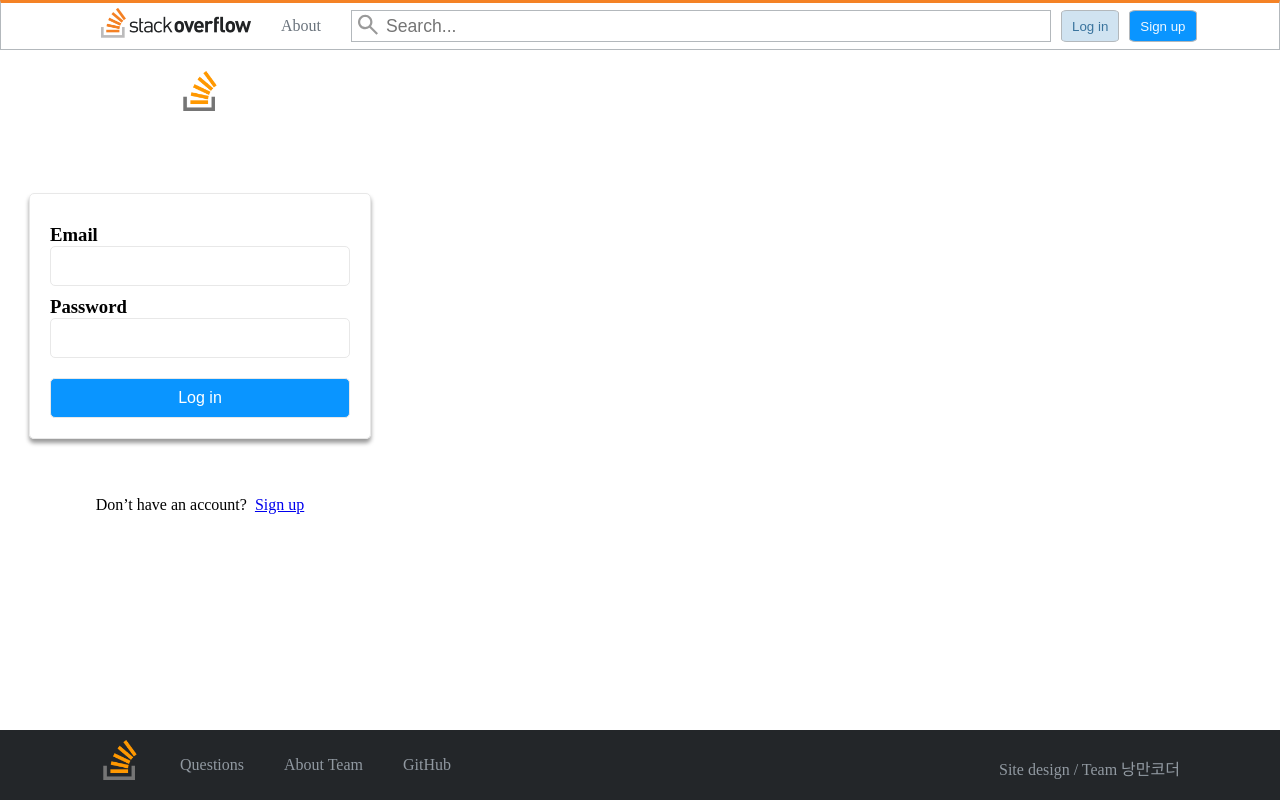
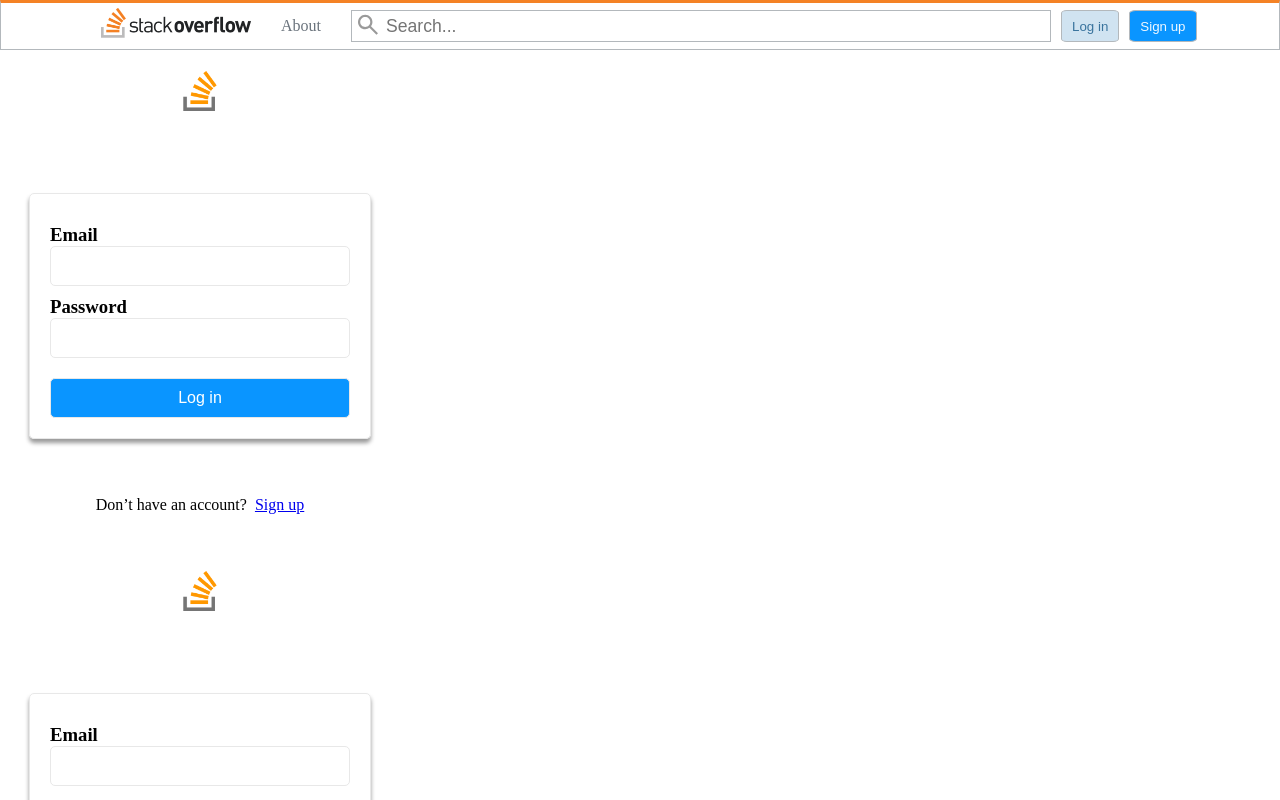
Before and after one commit to codestates-seb/seb44_pre_006, a React (Create React App) app in the folder client/: page /users/login in a window 1280 px wide. Shown: the top 800 px of the page. Built offline with nearby package versions, Linux system fonts and the light colour scheme.

Commit message:
최종 수정

```diff
--- a/client/src/component/Nav.js
+++ b/client/src/component/Nav.js
@@ -13,6 +13,7 @@ const NavContainer = styled.header`
     display: flex ;
     align-items: center;
     position: fixed;
+    z-index: 100;
 `
 const LogoImag = styled.img`
     width: 150px;
--- a/client/src/page/LogIn.jsx
+++ b/client/src/page/LogIn.jsx
@@ -3,7 +3,7 @@ import Login from "../component/Login";
 function LogIn() {
   return (
     <div>
-      <Login/>
+      <Login/> <Login/>
     </div>
   );
 }
```
